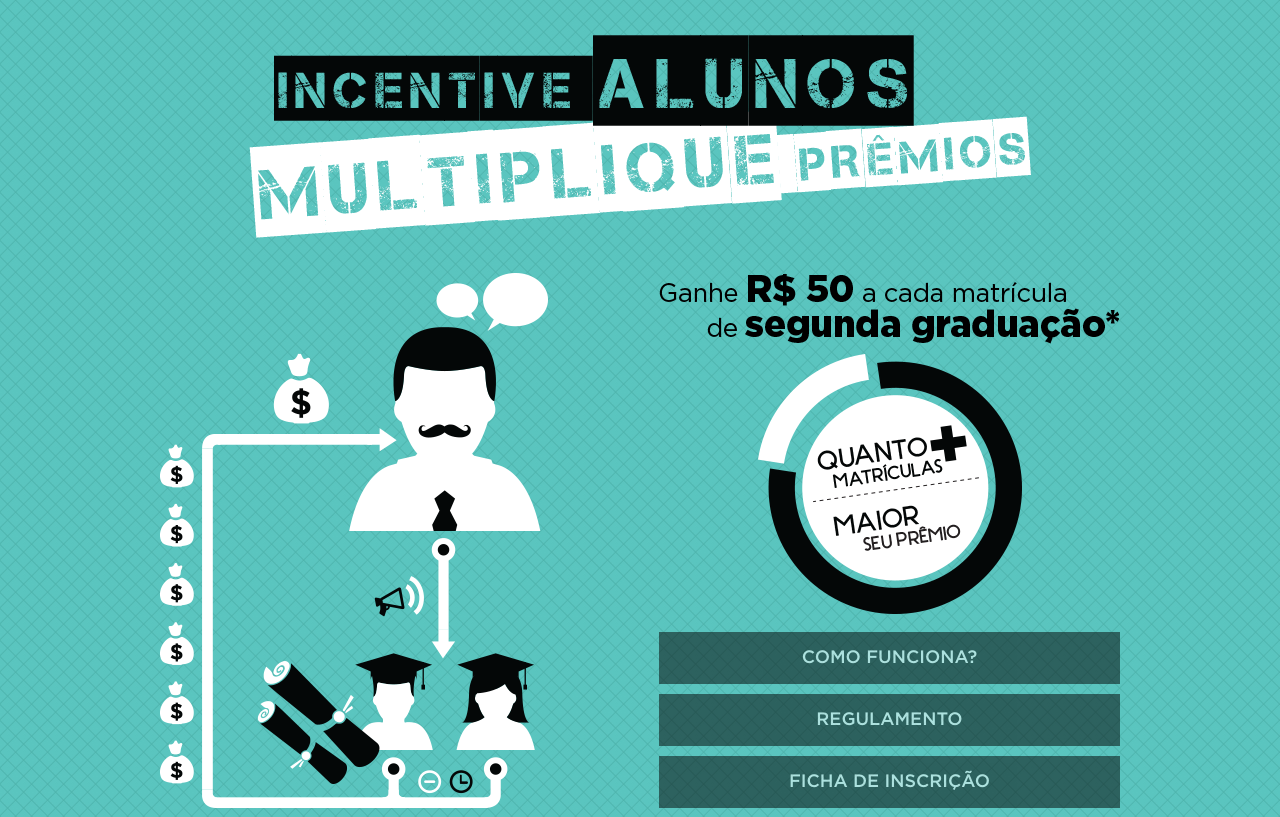
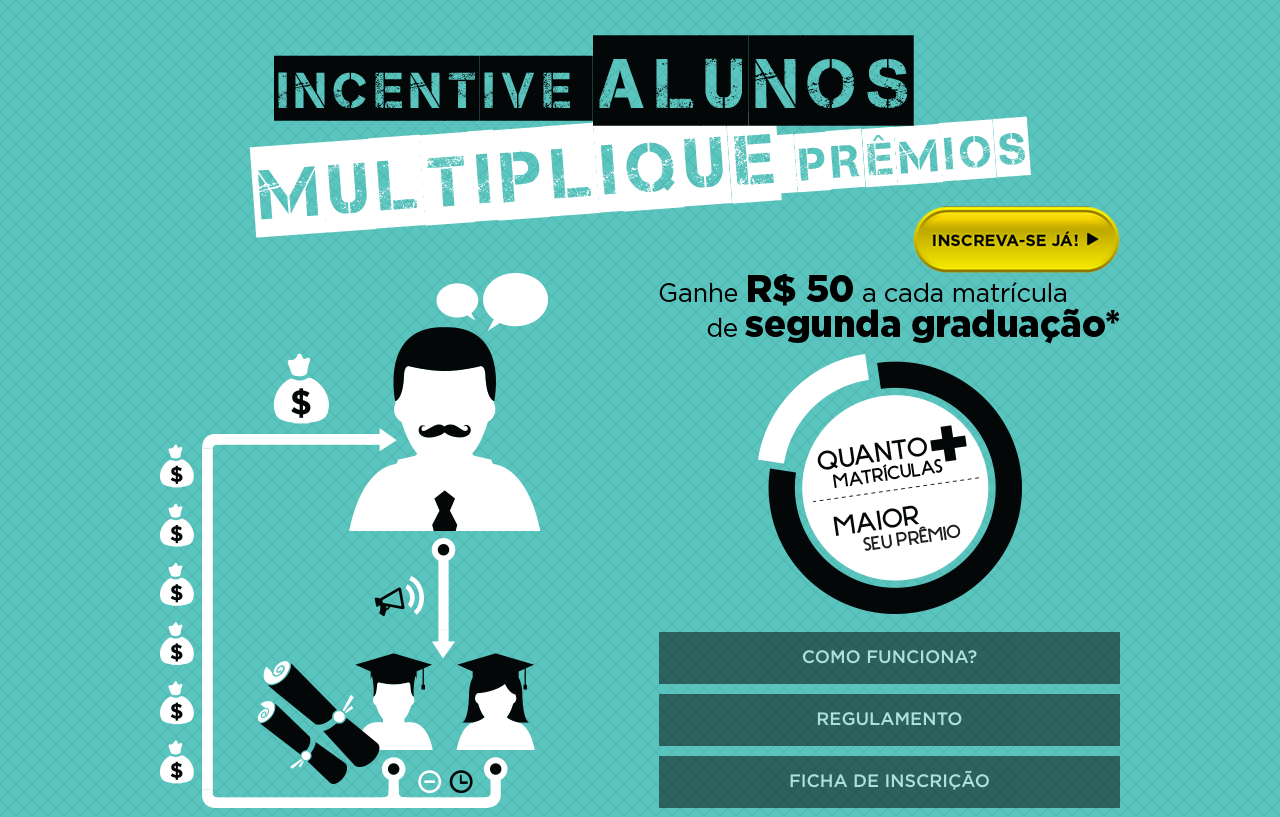
Before and after one commit to damasiorafael/tutor, a PHP site: page / in a window 1280 px wide. Shown: the top 817 px of the page. Run offline with PHP 8.4, Linux system fonts and the light colour scheme; some libraries are stand-ins or nearby versions.

Commit message:
inclusao de mais um botao inscrever-se

```diff
--- a/css/geral.css
+++ b/css/geral.css
@@ -17,7 +17,10 @@ body { width: 100%; float: left; background: url("../img/bg_body.jpg") repeat 0
 .container-tudo .container .topo { width: 782px; height: 203px; margin: 35px auto; background: url("../img/bg_topo.png") no-repeat 0 0;}
 .container-tudo .container .middle .middle-left { width: 388px; height: 535px; float: left; background: url("../img/bg_middle_left.png") no-repeat 0 0;}
 
-.container-tudo .container .middle .middle-right { float: right; width: 461px;}
+.container-tudo .container .middle .middle-right { float: right; width: 461px; position: relative;}
+.container-tudo .container .middle .middle-right .bt-ficha { position: absolute; top: -67px; right: 0;}
+.container-tudo .container .middle .middle-right .bt-ficha a { width: 207px; height: 67px; display: block; background: url('../img/bt-inscrever-sec.png') no-repeat 0 -67px; z-index: 900; text-indent: -3000em; overflow: hidden;}
+.container-tudo .container .middle .middle-right .bt-ficha a:hover { background-position: 0 0;}
 .container-tudo .container .middle .middle-right .middle-right-top { width: 461px; height: 71px; float: left; background: url("../img/bg_middle_right_top.png") no-repeat 0 0;}
 .container-tudo .container .middle .middle-right .middle-right-circle { width: 100%; height: 260px; float: left; margin: 10px auto 0; background: url("../img/bg_middle_right_circle.png") no-repeat center 0;}
 .container-tudo .container .middle .middle-right .middle-right-links { width: 100%; float: left; margin-top: 18px;}
--- a/index.php
+++ b/index.php
@@ -20,6 +20,9 @@
 				<div class="middle">
 					<div class="middle-left"></div>
 					<div class="middle-right">
+						<div class="bt-ficha">
+							<a href="ficha.php" rel="ficha" class="abrePop" title="FICHA DE INSCRIÇÃO">FICHA DE INSCRIÇÃO</a>
+						</div>
 						<div class="middle-right-top"></div>
 						<div class="middle-right-conteudo">
 							<div class="middle-right-circle"></div>
```
Also changed, not shown: img/bt-inscrever-sec.png (added).
